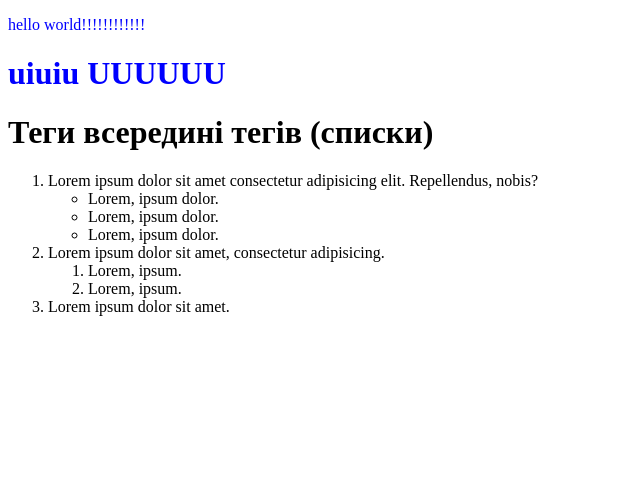
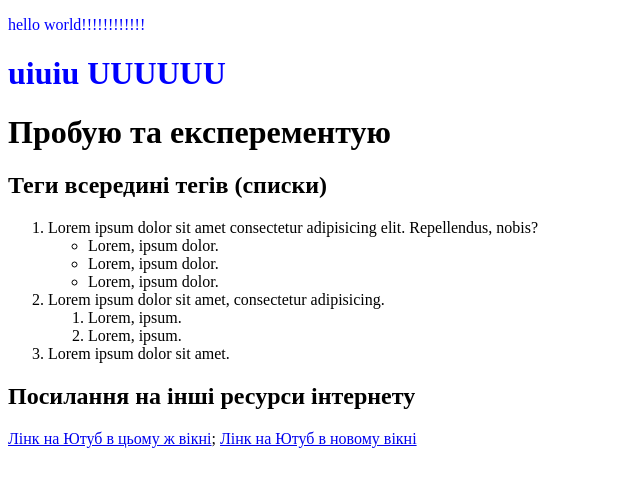
Before and after one commit to Maksym-Ocheretniuk/Test-1, a plain HTML site: page index.html in a window 1280 px wide. Shown: the whole page, without its empty margins (0-640 px from the left). Drawn offline with Linux system fonts and the light colour scheme.

Commit message:
лінки на інші сторінки інтернету

```diff
--- a/index.html
+++ b/index.html
@@ -13,8 +13,11 @@
         <h1 class="uiui">uiuiu UUUUUU</h1>
     </div>
 
+    <h1>Пробую та експерементую</h1>
+
+    <!-- Теги всередині тегів (списки) -->
     <div>
-        <h1>Теги всередині тегів (списки)</h1>
+        <h2>Теги всередині тегів (списки)</h2>
         <ol>
             <li>
                 Lorem ipsum dolor sit amet consectetur adipisicing elit. Repellendus, nobis?
@@ -35,5 +38,10 @@
         </ol>
     </div>
 
+    <!-- посилання на інші ресурси інтернету -->
+    <h2>Посилання на інші ресурси інтернету</h2>
+    <a href="https://youtu.be/WVD5hrC6txc">Лінк на Ютуб в цьому ж вікні</a>;
+    <a href="https://youtu.be/WVD5hrC6txc" target="_blank">Лінк на Ютуб в новому вікні</a>
+
 </body>
 </html>
```
